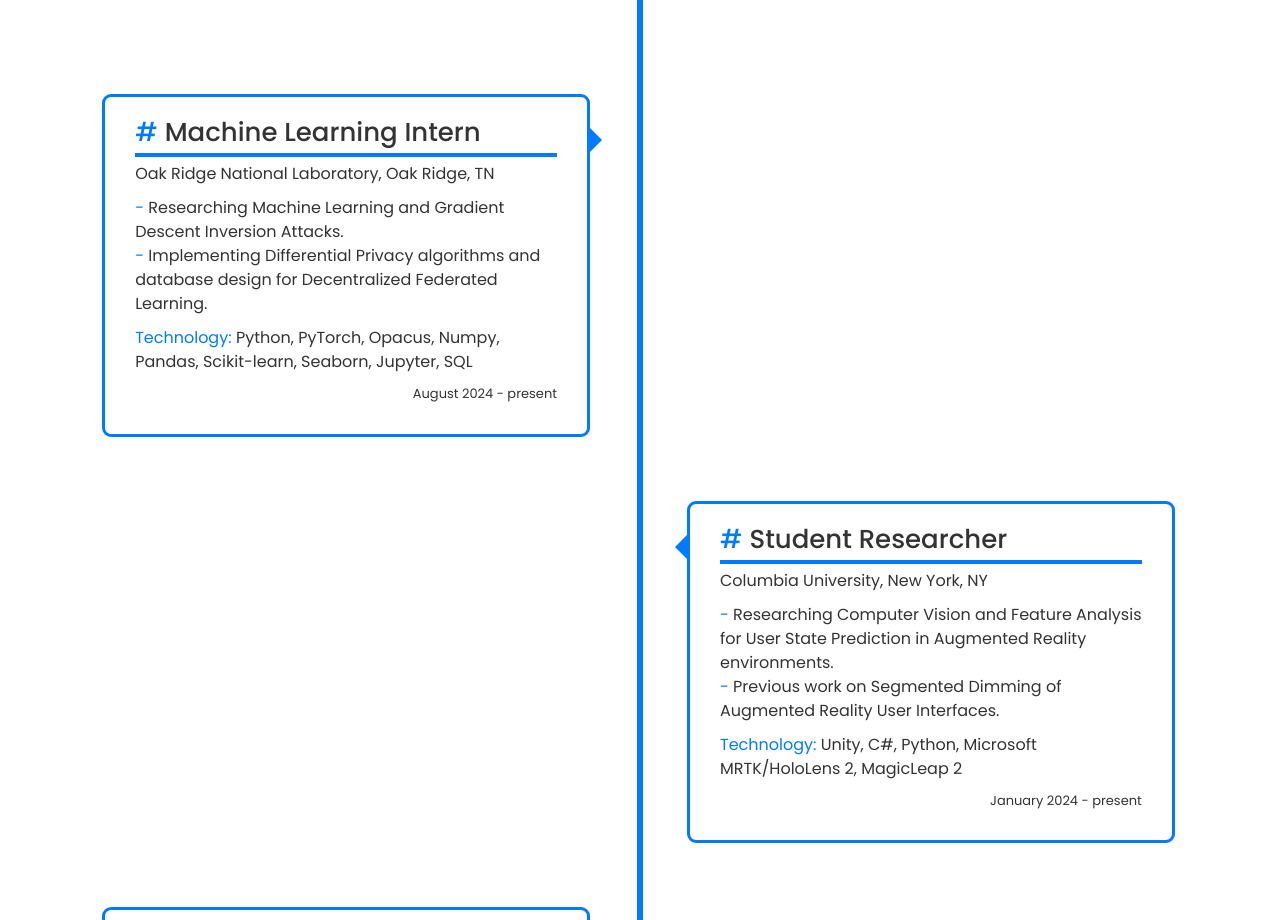
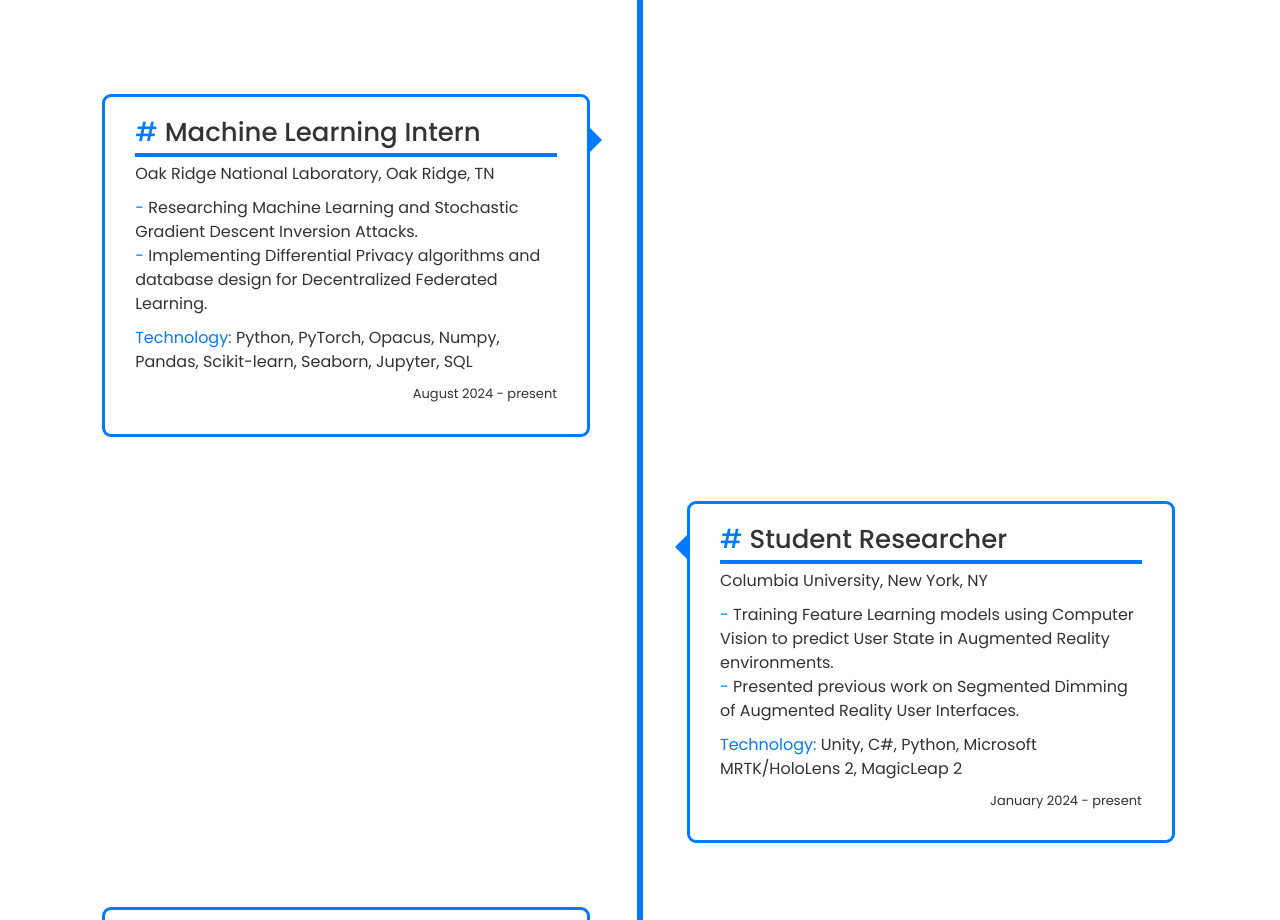
Before and after one commit to jaysonedu/Portfolio, a Django app: page /experience/ in a window 1280 px wide. Shown: the part 133-1053 px from the top of the page. Run offline with Django 5.2, Linux system fonts and the light colour scheme; some libraries are stand-ins or nearby versions.

Commit message:
changed experiences

```diff
--- a/experience/templates/experience/timeline.html
+++ b/experience/templates/experience/timeline.html
@@ -7,7 +7,7 @@
         <div class="timeline-text">
             <h3><span># </span>Machine Learning Intern</h3>
             <p class="location">Oak Ridge National Laboratory, Oak Ridge, TN</p>
-            <p class="description"><span>- </span>Researching Machine Learning and Gradient Descent Inversion Attacks.
+            <p class="description"><span>- </span>Researching Machine Learning and Stochastic Gradient Descent Inversion Attacks.
             <br><span>- </span>Implementing Differential Privacy algorithms and database design for Decentralized Federated Learning.
             </p>
             <p class="technology"><span>Technology: </span>Python, PyTorch, Opacus, Numpy, Pandas, Scikit-learn, Seaborn, Jupyter, SQL</p>
@@ -21,8 +21,8 @@
         <div class="timeline-text">
             <h3><span># </span>Student Researcher</h3>
             <p class="location">Columbia University, New York, NY</p>
-            <p class="description"><span>- </span>Researching Computer Vision and Feature Analysis for User State Prediction in Augmented Reality environments.
-            <br><span>- </span>Previous work on Segmented Dimming of Augmented Reality User Interfaces.
+            <p class="description"><span>- </span>Training Feature Learning models using Computer Vision to predict User State in Augmented Reality environments.
+            <br><span>- </span>Presented previous work on Segmented Dimming of Augmented Reality User Interfaces.
             </p>
             <p class="technology"><span>Technology: </span>Unity, C#, Python, Microsoft MRTK/HoloLens 2, MagicLeap 2</p>
             <p class="date">January 2024 - present</p>
```
